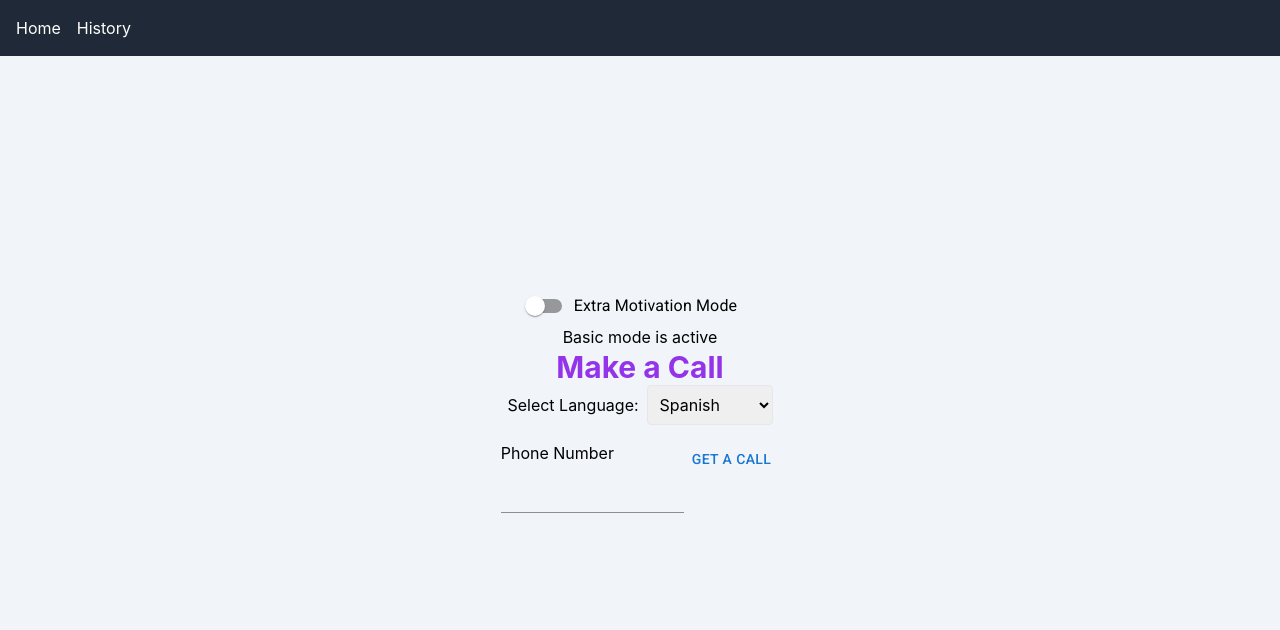
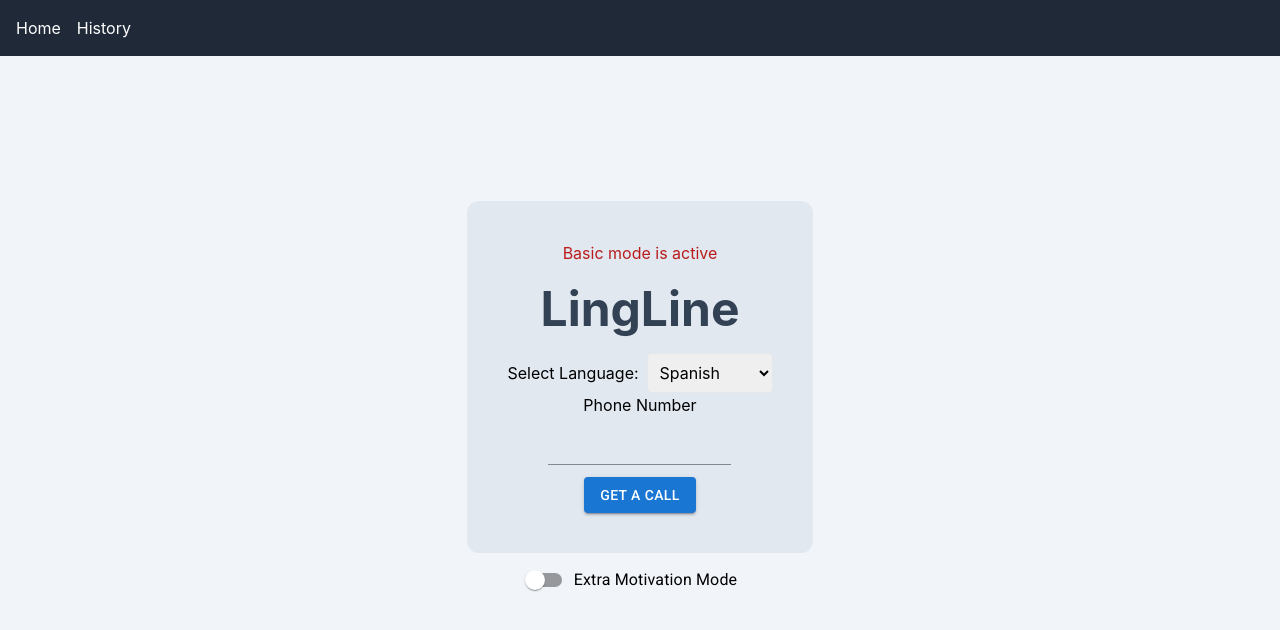
Before and after one commit to SrimanCode/CalHacks-11.0, a React (Create React App) app in the folder calhacks11.0/: page /main in a window 1280 px wide. Shown: the top 630 px of the page. Built offline with nearby package versions, Linux system fonts and the light colour scheme; no server answers.

Commit message:
frontend

```diff
--- a/calhacks11.0/src/Components/PhoneInput.js
+++ b/calhacks11.0/src/Components/PhoneInput.js
@@ -12,9 +12,16 @@ const PhoneInput = ({
   usernumber,
 }) => {
   return (
-    <Box component="form" onSubmit={handleSubmit}>
+    <div className="flex flex-col items-center justify-center">
+      <Box
+        component="form"
+        onSubmit={handleSubmit}
+        className="flex flex-col items-center"
+      >
         <FormControl variant="standard">
-        <label htmlFor="formatted-text-mask-input">Phone Number</label>
+          <label htmlFor="formatted-text-mask-input" className="text-center">
+            Phone Number
+          </label>
           <Input
             value={phoneNumber || usernumber}
             name="textmask"
@@ -22,10 +29,13 @@ const PhoneInput = ({
             onChange={handleChange}
           />
         </FormControl>
-      <Button type="submit" onClick={handleSubmit}>
+      </Box>
+      <div className="mt-3">
+        <Button variant="contained" type="submit" onClick={handleSubmit}>
           Get a call
         </Button>
-    </Box>
+      </div>
+    </div>
   );
 };
 
--- a/calhacks11.0/src/MainPage.js
+++ b/calhacks11.0/src/MainPage.js
@@ -87,17 +87,16 @@ function MainPage() {
   return (
     <div className="flex h-screen flex-col items-center justify-center p-10 bg-slate-100">
       <Navbar />
-
-      <SwitchLabels onModeChange={handleModeChange} />
-      <div>
-        <h1>
+      <div className="bg-slate-200 p-10 rounded-xl">
+        <div className="text-center justify-center">
+          <h1 className=" text-red-700">
             {" "}
             {isMotivMode ? "Motivation mode is active" : "Basic mode is active"}
           </h1>
         </div>
 
-      <h1 className="text-3xl text-center text-purple-600 font-bold">
-        Make a Call
+        <h1 className="p-5 text-5xl text-center text-slate-700 font-bold">
+          LingLine
         </h1>
 
         <label className="mb-4">
@@ -121,6 +120,10 @@ function MainPage() {
           handleSubmit={handleSubmit}
         />
       </div>
+      <div className="justify-center pt-2">
+        <SwitchLabels onModeChange={handleModeChange} />
+      </div>
+    </div>
   );
 }
 
```
Lines whose indentation alone changed are shown as unchanged.
